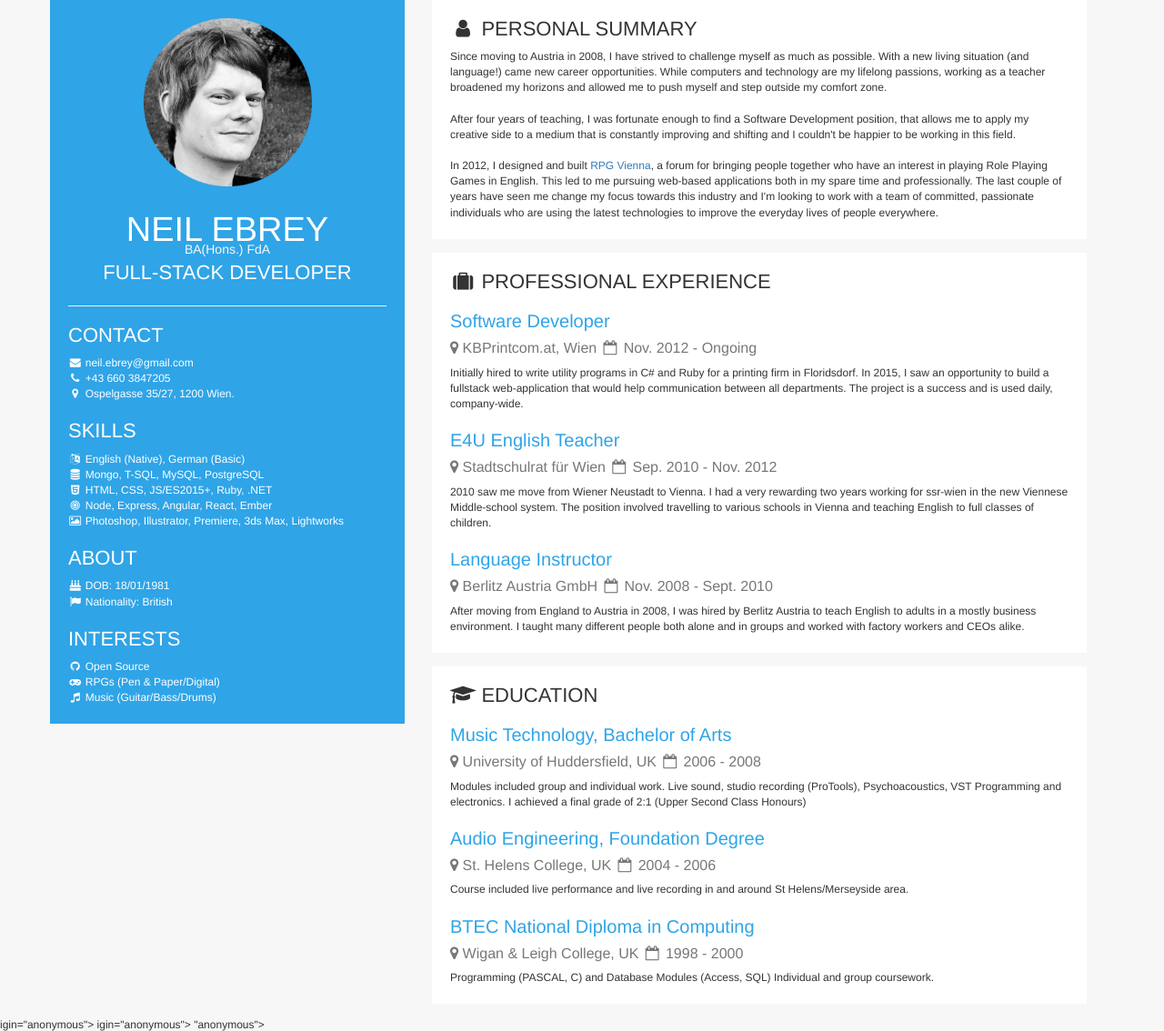
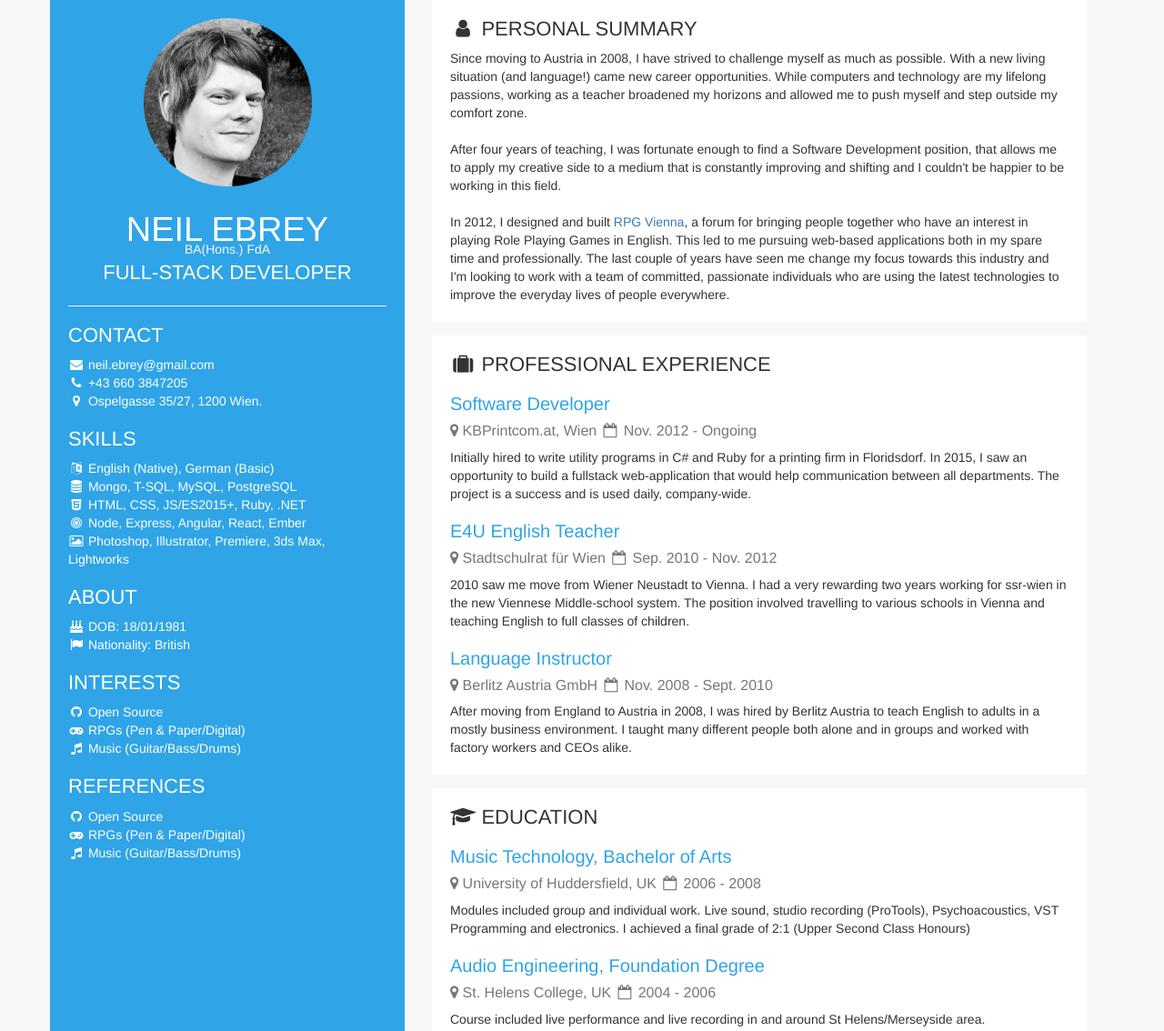
Before and after one commit to Ebsy/ebsy.github.io, a plain HTML site: page index.html in a window 1280 px wide. Shown: the top 1134 px of the page at 91% size. Drawn offline with nearby package versions, Linux system fonts and the light colour scheme.

Commit message:
more again

```diff
--- a/css/cv.css
+++ b/css/cv.css
@@ -1,23 +1,42 @@
 @page {
-    size: A4;
+    /*size: A4;*/
     /*margin: 0;*/
 }
 
 @media print {
     .page {
-        margin: 0.5cm;
-        border: initial;
+        /*margin: 0.5cm;*/
+        /*border: initial;
         border-radius: initial;
         width: initial;
         min-height: initial;
         box-shadow: initial;
         background: initial;
-        page-break-after: always;
+        page-break-after: always;*/
+    }
+    .is-table-row {
+        display: table;
+    }
+    .is-table-row [class*="col-"] {
+        float: none;
+        display: table-cell;
+        vertical-align: top;
+    }
+}
+
+@media only screen and (min-width: 768px) {
+    .is-table-row {
+        display: table;
+    }
+    .is-table-row [class*="col-"] {
+        float: none;
+        display: table-cell;
+        vertical-align: top;
     }
 }
 
 body {
-    font-size: 12px;
+    font-size: 14px;
     /*line-height: 1.2em;*/
     background-color: #f7f7f7;
     /*font-family: 'Lato', sans-serif;*/
--- a/index.html
+++ b/index.html
@@ -18,7 +18,7 @@
 
 <body>
     <div class="container">
-        <div class="row">
+        <div class="row is-table-row">
             <div class="col-xs-4 blue-left">
                 <div class="pic text-center">
                     <img class="portrait" src="img/me2.png" alt="Neil Ebrey Portrait">
@@ -62,6 +62,15 @@
                 </div>
                 <div class="interests">
                     <h1>Interests</h1>
+                    <div class="white-text">
+                        <i class="fa fa-github fa-fw"></i> Open Source</div>
+                    <div class="white-text">
+                        <i class="fa fa-gamepad fa-fw"></i> RPGs (Pen &amp; Paper/Digital)</div>
+                    <div class="white-text">
+                        <i class="fa fa-music fa-fw"></i> Music (Guitar/Bass/Drums)</div>
+                </div>
+                <div class="refs">
+                    <h1>References</h1>
                     <div class="white-text">
                         <i class="fa fa-github fa-fw"></i> Open Source</div>
                     <div class="white-text">
@@ -155,31 +164,3 @@
 </body>
 
 </html>
-
-</body>
-
-</html>
-igin="anonymous"></script>
-</body>
-
-</html>
-
-</body>
-
-</html>
-igin="anonymous"></script>
-</body>
-
-</html>
-
-</body>
-
-</html>
-"anonymous"></script>
-</body>
-
-</html>
-
-</body>
-
-</html>
```
